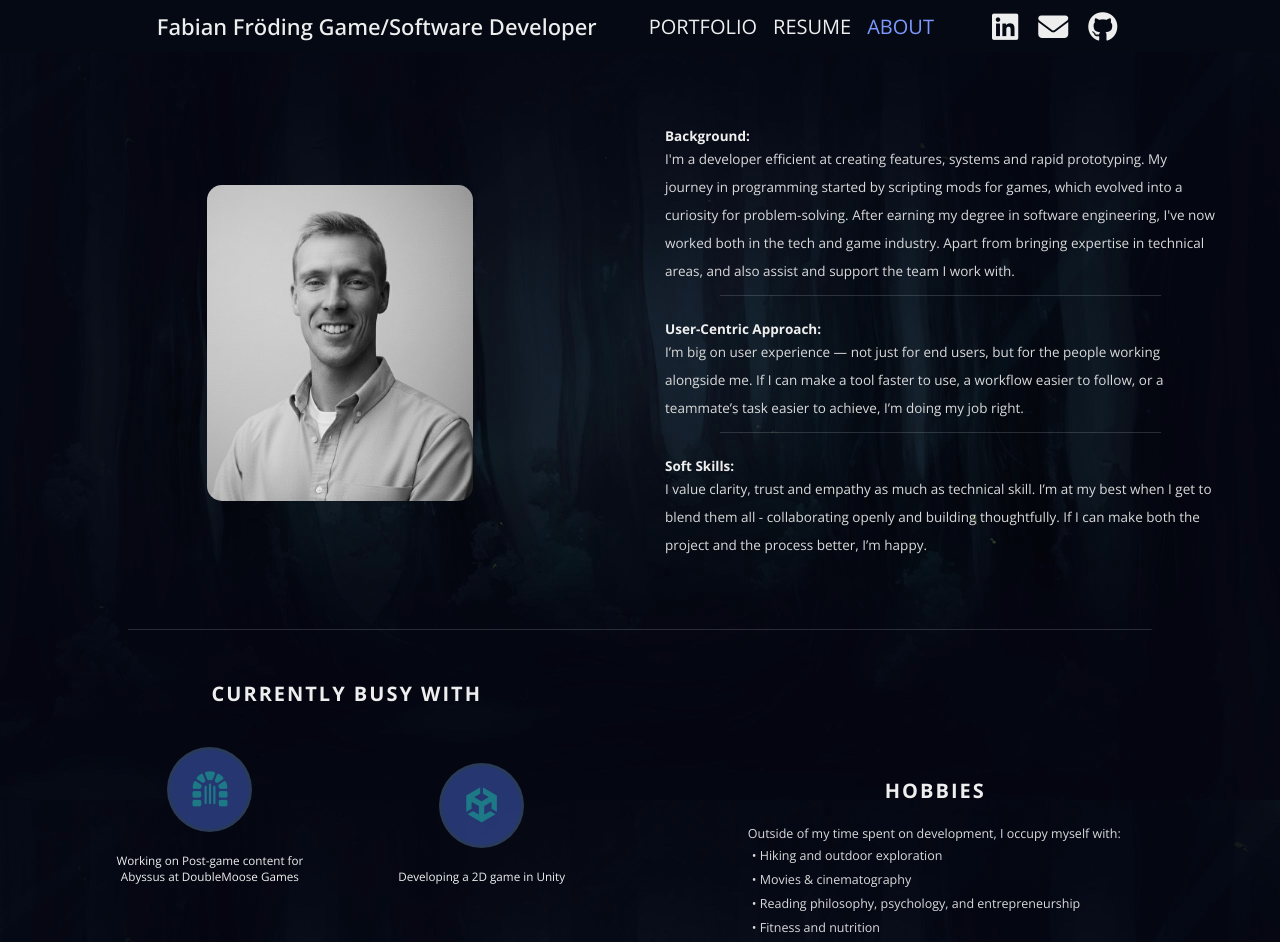
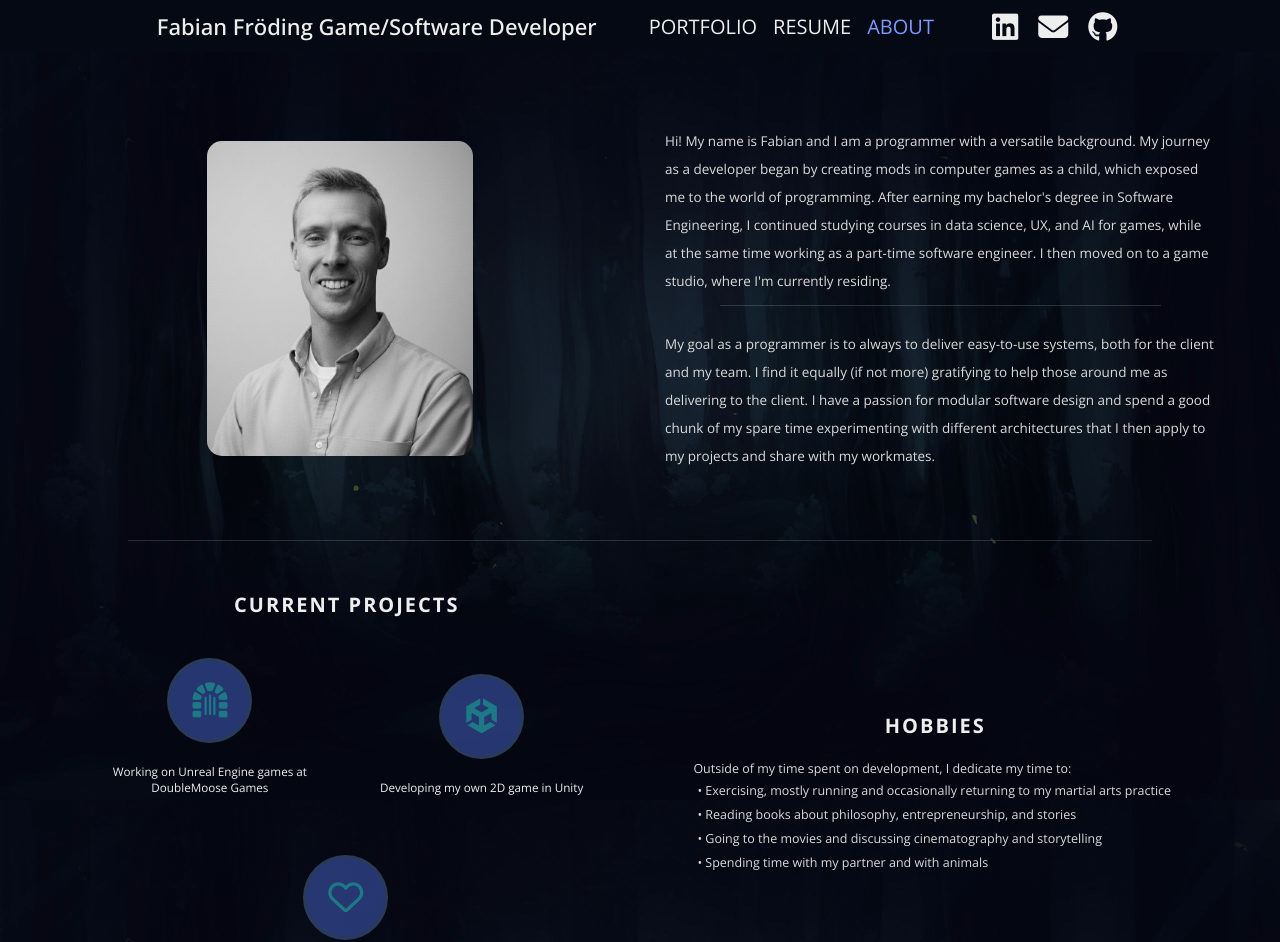
Before and after one commit to fabianfroding/gh-pages-src, a Vue app: page /about in a window 1280 px wide. Shown: the top 942 px of the page. Built offline with nearby package versions, Linux system fonts and the light colour scheme.

Commit message:
Update about

```diff
--- a/src/components/PortfolioProjects.vue
+++ b/src/components/PortfolioProjects.vue
@@ -32,7 +32,7 @@
                         <h6 class="job-title"><strong><span>{{ project.company }}</span></strong>
                         <strong><span class="align-right">{{ project.jobtitle }}</span></strong></h6>
                         <h6 class="job-title"><strong><span>{{ project.tool }}</span></strong>
-                        <strong><span class="align-right">{{ project.duration }}</span></strong></h6>
+                        <!--strong><span class="align-right">{{ project.duration }}</span></strong--></h6>
                         <br />
                         <p>{{ project.description }}</p>
                         <p class="cta">
@@ -68,7 +68,6 @@ import MediaShop from '@/views/ProjectViews/MediaShop.vue';
 import Metroidvania from '@/views/ProjectViews/Metroidvania.vue';
 import ParallelCar from '@/views/ProjectViews/ParallelCar.vue';
 import PlanetaryRevelation from '@/views/ProjectViews/PlanetaryRevelation.vue';
-import PortfolioSite from '@/views/ProjectViews/PortfolioSite.vue';
 import SourceCodeModeler from '@/views/ProjectViews/SourceCodeModeler.vue';
 import VaultOfDarkness from '@/views/ProjectViews/VaultOfDarkness.vue';
 
@@ -84,7 +83,6 @@ export default {
             Metroidvania.data().projectDetails,
             ParallelCar.data().projectDetails,
             PlanetaryRevelation.data().projectDetails,
-            PortfolioSite.data().projectDetails,
             SourceCodeModeler.data().projectDetails,
             VaultOfDarkness.data().projectDetails
         ],
--- a/src/components/ProjectDescriptions/MetroidvaniaDescript.vue
+++ b/src/components/ProjectDescriptions/MetroidvaniaDescript.vue
@@ -6,12 +6,12 @@
         <span class="align-right"><strong>Status</strong>: Alpha</span></h6>
         <div class="separator-line"></div>
         <p>
-            Emissary is an experimental 2D action-platformer prototype,
-            developed as an ongoing exploration of gameplay systems, code architecture, and performance optimization in Unity.
-            Throughout the project I focused on building all core systems from scratch to deepen my understanding of game engineering practices.
+            Emissary is a 2D action-platformer project,
+            developed as an ongoing exploration of gameplay systems and code architectures in Unity.
+            Throughout the project I focused on building all core systems from scratch.
             The project currently remains in active development state.
             <br>
-            Below, I highlight some of the systems I implemented, with direct links to the relevant sections of the project repository.
+            Below, I highlight some of the systems I implemented, with links to the relevant sections of the project repository.
         </p>
 
         <br><br>
--- a/src/views/About.vue
+++ b/src/views/About.vue
@@ -6,28 +6,22 @@
 					<img src="../resources/profile-pic.jpg">
 				</div>
 				<div class="about-details">
-					<h3>Background:</h3>
+					<h3></h3>
 					<p>
-						I'm a developer efficient at creating features, systems and rapid prototyping.
-						My journey in programming started by scripting mods for games, which evolved into a curiosity for problem-solving.
-						After earning my degree in software engineering, I've now worked both in the tech and game industry.
-						Apart from bringing expertise in technical areas, and also assist and support the team I work with.
+						Hi! My name is Fabian and I am a programmer with a versatile background.
+						My journey as a developer began by creating mods in computer games as a child, which exposed me to the world of programming.
+						After earning my bachelor's degree in Software Engineering,
+						I continued studying courses in data science, UX, and AI for games,
+						while at the same time working as a part-time software engineer. I then moved on to a game studio, where I'm currently residing.
                     </p>
 					<div class="separator-line"></div>
 					<br>
-					<h3>User-Centric Approach:</h3>
+					<h3></h3>
 					<p>
-						I’m big on user experience — not just for end users, but for the people working alongside me.
-						If I can make a tool faster to use, a workflow easier to follow, or a teammate’s task easier to achieve,
-						I’m doing my job right.
-                    </p>
-					<div class="separator-line"></div>
-					<br>
-					<h3>Soft Skills:</h3>
-					<p>
-						I value clarity, trust and empathy as much as technical skill.
-						I’m at my best when I get to blend them all - collaborating openly and building thoughtfully.
-						If I can make both the project and the process better, I’m happy.
+						My goal as a programmer is to always to deliver easy-to-use systems, both for the client and my team. I find it equally (if not more)
+						gratifying to help those around me as delivering to the client.
+						I have a passion for modular software design and spend a good chunk of my spare time
+						experimenting with different architectures that I then apply to my projects and share with my workmates.
                     </p>
                 </div>
 			</div>
@@ -37,27 +31,27 @@
             <div class="container">
                 <div class="my-skills">
                     <div class="skill fav-games">
-						<h1>Currently busy with</h1>
+						<h1>Current Projects</h1>
 						<div class="busy-grid">
 							<div class="skill">
 								<div class="icon-container">
 									<i class="fa-solid fa-dungeon"></i>
 								</div>
-								<h3>Working on Post-game content for Abyssus at DoubleMoose Games</h3>
+								<h3>Working on Unreal Engine games at DoubleMoose Games</h3>
 							</div>
 
 							<div class="skill">
 								<div class="icon-container">
 									<i class="fa-brands fa-unity"></i>
 								</div>
-								<h3>Developing a 2D game in Unity</h3>
+								<h3>Developing my own 2D game in Unity</h3>
 							</div>
 
 							<div class="skill">
 								<div class="icon-container">
-									<i class="fa-solid fa-gear"></i>
+									<i class="fa-regular fa-heart"></i>
 								</div>
-								<h3>Exploring and tinkering with features in UE 5.7</h3>
+								<h3>Taking care of my health and managing work-life balance</h3>
 							</div>
 						</div>
 					</div>
@@ -65,13 +59,11 @@
                     <div class="skill fav-games">
                         <h1>Hobbies</h1>
                         <ul>
-							<p>Outside of my time spent on development, I occupy myself with:</p>
-							<li><p> • Hiking and outdoor exploration</p></li>
-							<li><p> • Movies &amp; cinematography</p></li>
-							<li><p> • Reading philosophy, psychology, and entrepreneurship</p></li>
-							<li><p> • Fitness and nutrition</p></li>
-							<li><p> • Cooking</p></li>
-							<li><p> • Attending conferences and meeting new people</p></li>
+							<p>Outside of my time spent on development, I dedicate my time to:</p>
+							<li><p> • Exercising, mostly running and occasionally returning to my martial arts practice</p></li>
+							<li><p> • Reading books about philosophy, entrepreneurship, and stories</p></li>
+							<li><p> • Going to the movies and discussing cinematography and storytelling</p></li>
+							<li><p> • Spending time with my partner and with animals</p></li>
 						</ul>
                     </div>
                 </div>
--- a/src/views/ProjectViews/Metroidvania.vue
+++ b/src/views/ProjectViews/Metroidvania.vue
@@ -22,7 +22,7 @@ export default {
             company: "Team Project",
             jobtitle: "Various Roles",
             tool: "Unity 6",
-            description: "A 2D action platformer hybrid inspired by Hollow Knight.",
+            description: "A 2D action platformer codebase with a state machine system.",
             highlights: ["Programming", "Game Design", "2D Art", "Project Manager"],
             links: [ { url: "https://github.com/fabianfroding/project-jolly-src", icon: "fab fa-github" } ],
             mainImage: {name: "metroidvania07.gif", index: 0},
--- a/src/views/Resume.vue
+++ b/src/views/Resume.vue
@@ -72,7 +72,7 @@
             </div>
         </section>
 
-		<div class="separator-line"></div>
+		<!--div class="separator-line"></div>
 
 		<section class="services" id="resume">
 			<div class="container">
@@ -94,7 +94,7 @@
                     </div>
 				</div>
 			</div>
-        </section>
+        </section-->
 
 		<Footer :showArrow="true"></Footer>
 	</div>
```
